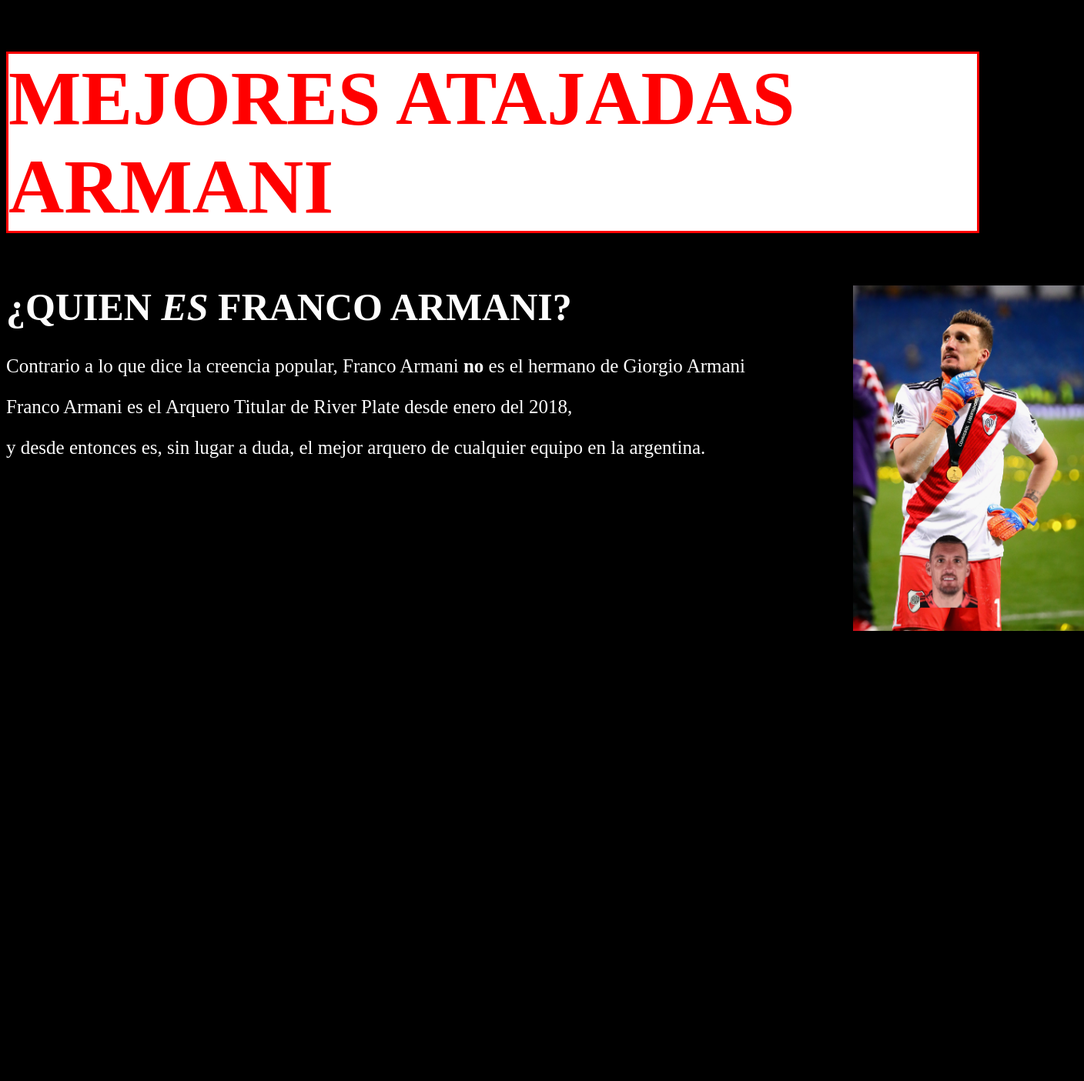
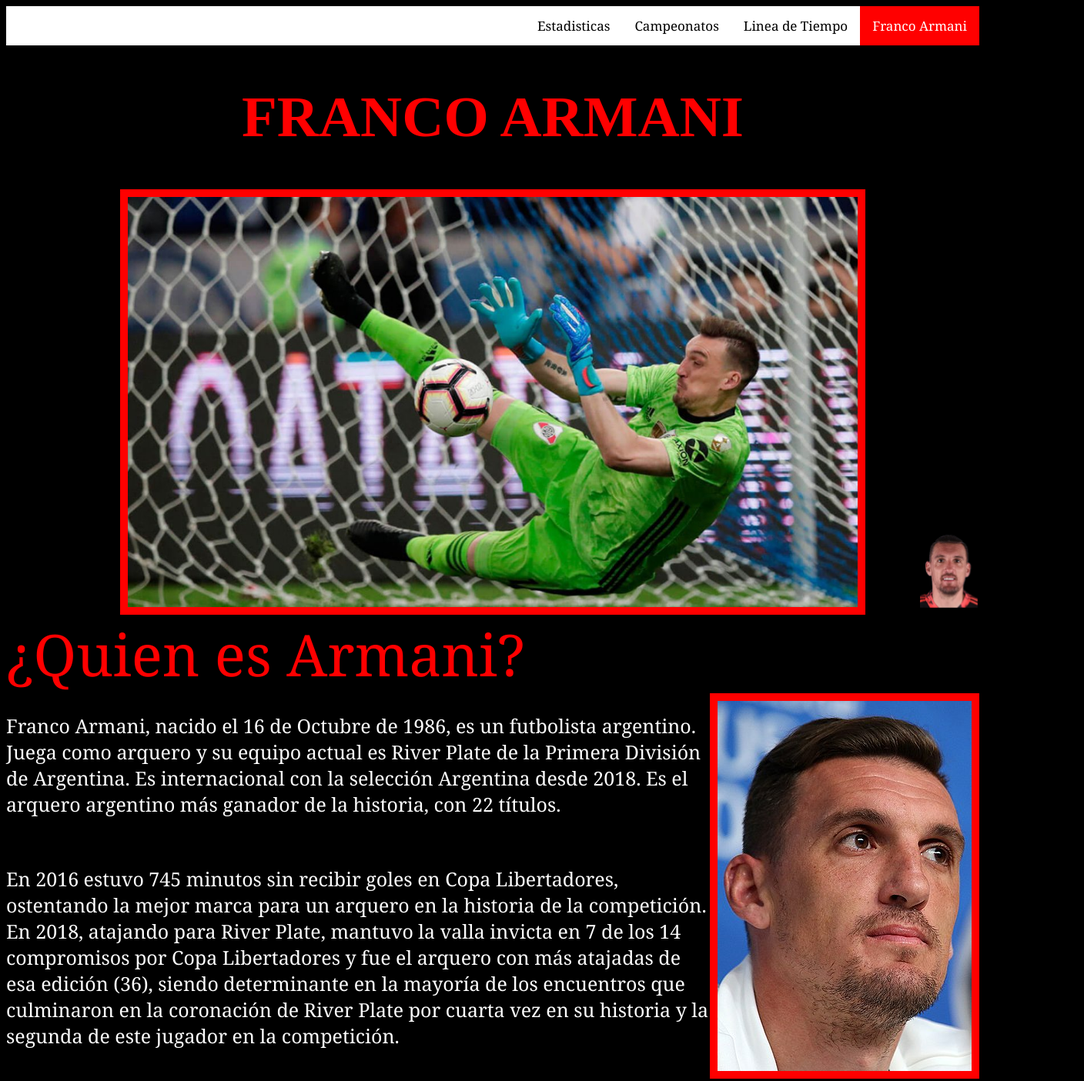
Before and after one commit to EugenioZ/PrograWeb, a plain HTML site: page index.html in a window 1280 px wide. Shown: the whole page at 77% size, 1408 px wide, since content can reach past the window. Before the commit the page ends 1082 px from the top, so only its background shows below. Drawn offline with Linux system fonts and the light colour scheme.

Commit message:
cambios varios

```diff
--- a/index.html
+++ b/index.html
@@ -17,23 +17,46 @@
 
   <body>
     <header>
-      <h1 class="borde titulo">MEJORES ATAJADAS ARMANI</h1>
+      <div
+        class="topnav"
+        style="font-family:Georgia,&#39;Times New Roman,&#39;,Times,serif"
+      >
+        <a class="active" href="#home">Franco Armani</a>
+        <a href="http://127.0.0.1:5500/timeline.html">Linea de Tiempo</a>
+        <a href="">Campeonatos</a>
+        <a href="">Estadisticas</a>
+      </div>
+    <h1 class="titulo" style="text-align: center;"> FRANCO ARMANI</h1>
     </header>
     <main>
-      <h1 class="subtitulo">¿QUIEN <em>ES</em> FRANCO ARMANI?</h1>
-      <p class="texto">
-        Contrario a lo que dice la creencia popular, Franco Armani <b>no</b> es
-        el hermano de Giorgio Armani
-      </p>
-      <p class="texto">
-        Franco Armani es el Arquero Titular de River Plate desde enero del 2018,
-      </p>
-      <p class="texto">
-        y desde entonces es, sin lugar a duda, el mejor arquero de cualquier
-        equipo en la argentina.
-      </p>
+      <img class="center borde" src="./imagenes/tirate frank.jpg" alt="Frank volando">
+      <div
+        class="titulo"
+        style="font-family:Georgia,&#39;Times New Roman,&#39;,Times,serif"
+      >
+        ¿Quien es Armani?
+      </div>
+      <div class="grid-container">
+        <p class="texto item1">
+        Franco Armani, nacido el 16 de Octubre de 1986, es un futbolista
+        argentino. Juega como arquero y su equipo actual es River Plate de la
+        Primera División de Argentina. Es internacional con la selección
+        Argentina desde 2018. Es el arquero argentino más ganador de la
+        historia, con 22 títulos.
+        </p>
 
-      <img src="./imagenes/2018.jpg" alt="Franco despues de 2018" id="FotoDesc" width="300px">
+        <p class="texto item3">
+        En 2016 estuvo 745 minutos sin recibir goles en Copa Libertadores,
+        ostentando la mejor marca para un arquero en la historia de la
+        competición. En 2018, atajando para River Plate, mantuvo la valla
+        invicta en 7 de los 14 compromisos por Copa Libertadores y fue el
+        arquero con más atajadas de esa edición (36), siendo determinante en la
+        mayoría de los encuentros que culminaron en la coronación de River Plate
+        por cuarta vez en su historia y la segunda de este jugador en la
+        competición.
+        </p>
+        <img class="borde item2" src="./imagenes/330px-Franco_Armani_2018.jpg" alt="carafrank">
+    </div>
     </main>
     <footer>
       <a href="https://www.cariverplate.com.ar/" target="_blank"
--- a/styles.css
+++ b/styles.css
@@ -4,8 +4,7 @@
 
 .titulo {
   color: rgb(255, 0, 0);
-  font-size: 100px;
-  background-color: #ffff;
+  font-size: 75px;
 }
 
 .subtitulo {
@@ -16,10 +15,11 @@
 .texto {
   color: rgb(253, 253, 253);
   font-size: 25px;
+  font-family: Georgia, "Times New Roman", Times, serif;
 }
 
 .borde {
-  border: 3px solid red;
+  border: 10px solid red;
 }
 
 #logo {
@@ -28,12 +28,87 @@
   right: 10px;
 }
 
-#FotoDesc {
-    position: relative;
-    left: 1100px;
-    bottom: 250px;
-}
-
 .amarillo {
   color: #ff0;
 }
+
+.topnav a {
+  float: right;
+  color: #000000;
+  text-align: center;
+  padding: 14px 16px;
+  text-decoration: none;
+  font-size: 17px;
+}
+.topnav a:hover {
+  background-color: #ddd;
+  color: red;
+}
+
+.topnav a.active {
+  background-color: red;
+  color: white;
+}
+
+.topnav {
+  background-color: rgb(255, 255, 255);
+  overflow: hidden;
+}
+
+.center {
+  display: block;
+  margin-left: auto;
+  margin-right: auto;
+  width: 75%;
+}
+.grid-container {
+  display: grid;
+}
+
+.item1 {
+  grid-column: 1 / span 2;
+  grid-row: 1;
+}
+
+.item2 {
+  grid-column: 3;
+  grid-row: 1 / span 2;
+}
+
+.item3 {
+  grid-column: 1 / span 2;
+  grid-row: 2;
+}
+
+.grid-timeline{
+  display: grid;
+  gap: 10px;
+  background-color: #ffffff;
+  padding: 10px;
+}
+
+.grid-item {
+  background-color: rgba(0, 0, 0, 0.8);
+  color: #ffffff;
+  text-align: center;
+  padding: 20px;
+  font-size: 30px;
+}
+
+.itema {
+  grid-column: 1 / span 4;
+  grid-row: 1;
+  text-align: center;
+}
+
+
+.items {
+	grid-column: 2 / span 3;
+    grid-row: 2 / span 3;
+
+}
+
+.itemd {
+	grid-column: 1;
+    grid-row; 2 / span 2;
+    }
```
Also changed, not shown: timeline.html (added, +80 -0 lines), imagenes/330px-Franco_Armani_2018.jpg (added), imagenes/79-83.png (added), imagenes/armani ferro.jpg (added), imagenes/tirate frank.jpg (added).
